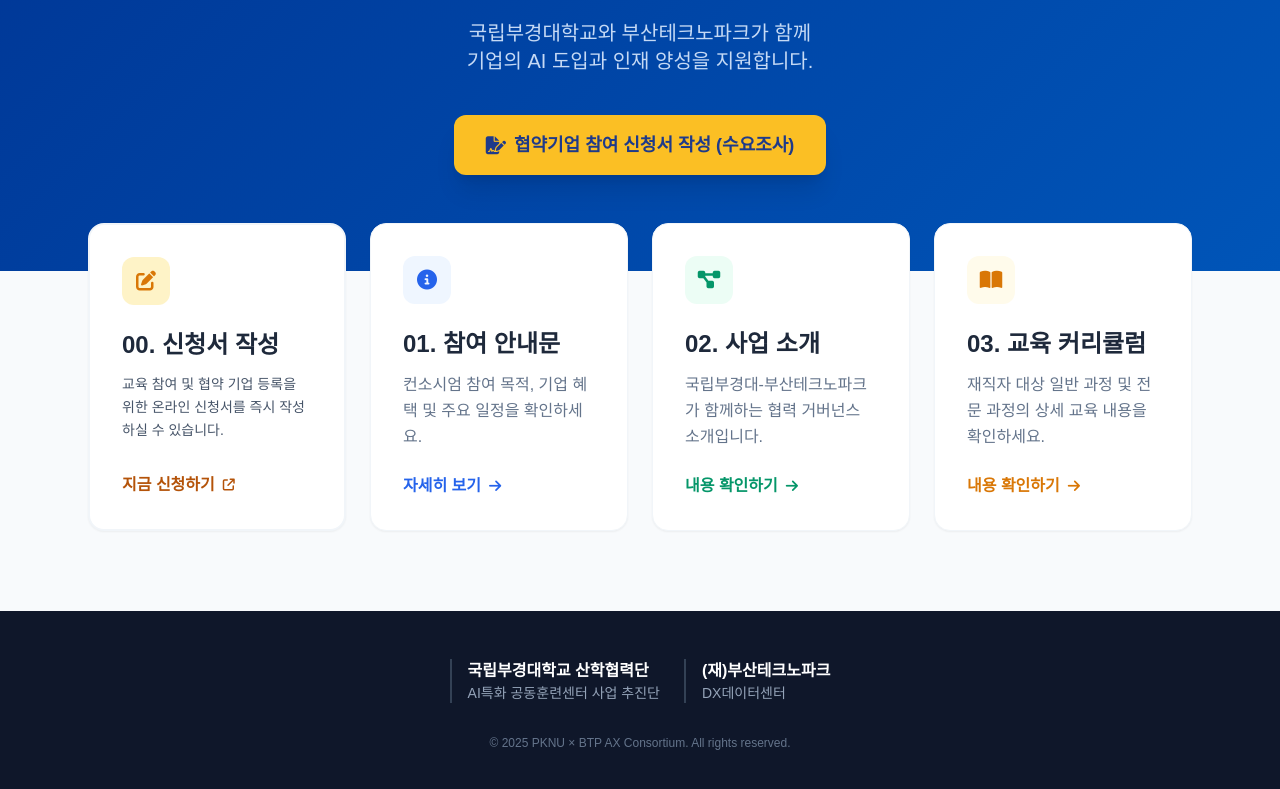
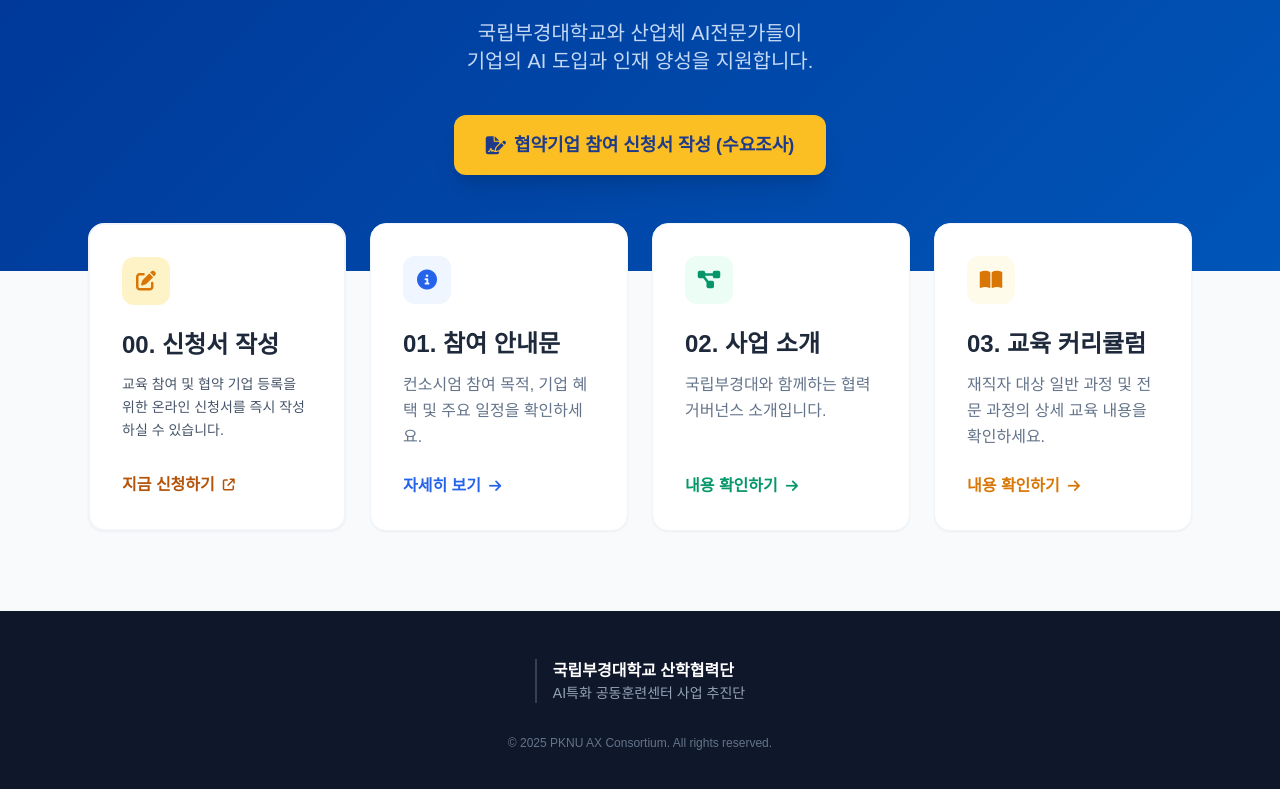
Before and after one commit to pknu1ktkim/btp, a plain HTML site: page index.html in a window 1280 px wide. Shown: the part 223-1012 px from the top of the page. Drawn offline with nearby package versions, Linux system fonts and the light colour scheme; a web font is replaced by a local one.

Commit message:
Revise index.html for AI training center branding
Updated the title and content of the index.html file to reflect the correct organization and purpose of the AI training center. Adjusted some text for clarity and consistency.

```diff
--- a/index.html
+++ b/index.html
@@ -3,7 +3,7 @@
 <head>
     <meta charset="UTF-8">
     <meta name="viewport" content="width=device-width, initial-scale=1.0">
-    <title>부경대-부산테크노파크 AI 공동훈련센터</title>
+    <title>국립부경대 산학협력단 AI 공동훈련센터</title>
     <script src="https://cdn.tailwindcss.com"></script>
     <link rel="stylesheet" href="https://cdnjs.cloudflare.com/ajax/libs/font-awesome/6.4.0/css/all.min.css">
     <style>
@@ -27,7 +27,7 @@
                 지역 산업 AX 혁신을 위한<br><span class="text-amber-400">AI 공동훈련 거버넌스</span>
             </h1>
             <p class="text-lg md:text-xl text-blue-100 mb-10 leading-relaxed opacity-90">
-                국립부경대학교와 부산테크노파크가 함께<br class="hidden md:block"> 기업의 AI 도입과 인재 양성을 지원합니다.
+                국립부경대학교와 산업체 AI전문가들이 <br class="hidden md:block"> 기업의 AI 도입과 인재 양성을 지원합니다.
             </p>
 
             <!-- 신규 추가: 설문조사/신청 바로가기 버튼 -->
@@ -79,7 +79,7 @@
                 </span>
                 <h2 class="text-2xl font-bold text-slate-800 mb-3">02. 사업 소개</h2>
                 <p class="text-slate-500 leading-relaxed mb-6">
-                    국립부경대-부산테크노파크가 함께하는 협력 거버넌스 소개입니다.
+                    국립부경대와 함께하는 협력 거버넌스 소개입니다.
                 </p>
                 <div class="mt-auto text-emerald-600 font-bold flex items-center group-hover:translate-x-2 transition-all">
                     내용 확인하기 <i class="fa-solid fa-arrow-right ml-2 text-sm"></i>
@@ -111,12 +111,9 @@
                     <p class="text-white font-bold">국립부경대학교 산학협력단</p>
                     <p class="text-sm">AI특화 공동훈련센터 사업 추진단</p>
                 </div>
-                <div class="text-left border-l-2 border-slate-700 pl-4">
-                    <p class="text-white font-bold">(재)부산테크노파크</p>
-                    <p class="text-sm">DX데이터센터</p>
-                </div>
+
             </div>
-            <p class="text-xs text-slate-500">© 2025 PKNU × BTP AX Consortium. All rights reserved.</p>
+            <p class="text-xs text-slate-500">© 2025 PKNU AX Consortium. All rights reserved.</p>
         </div>
     </footer>
 </body>
```
